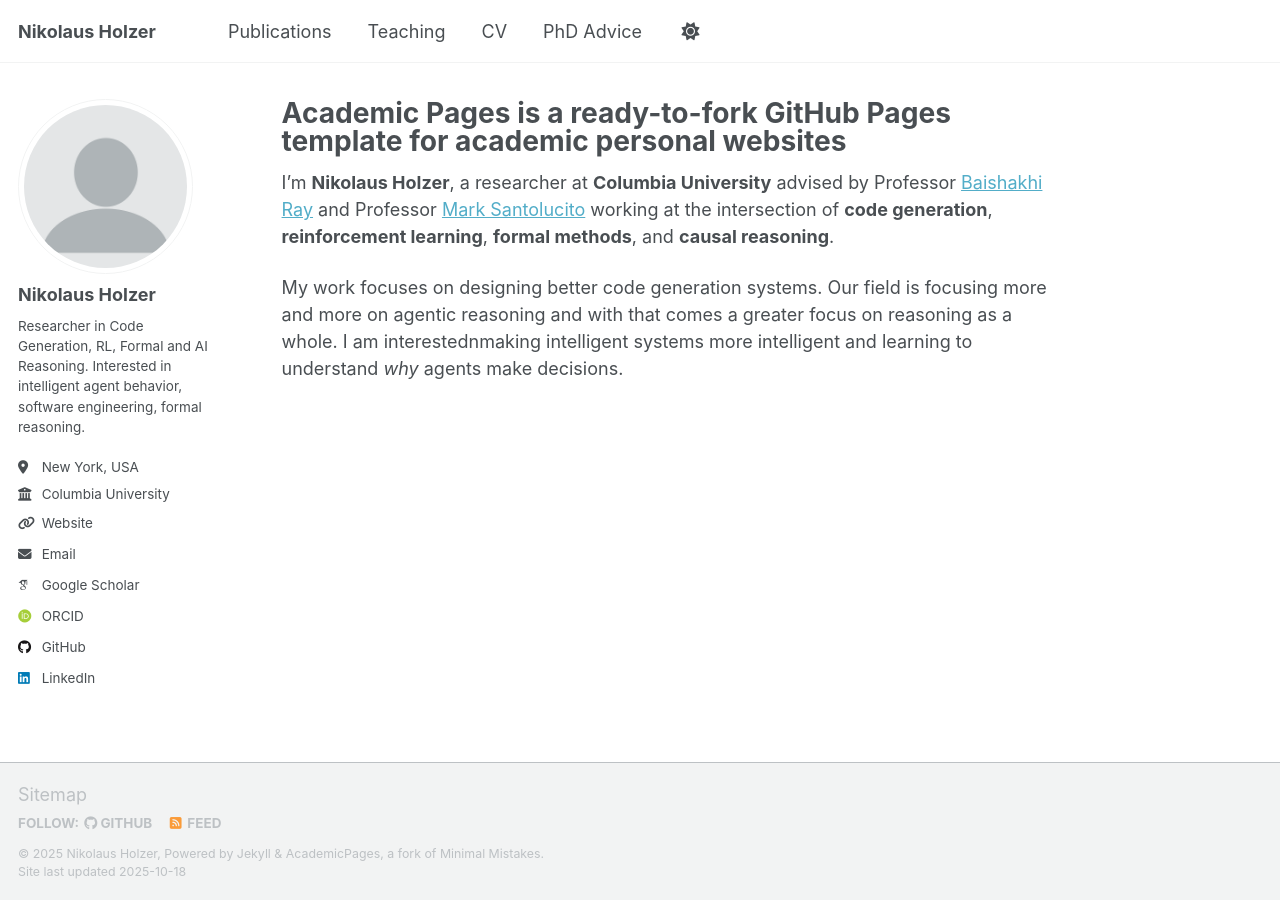
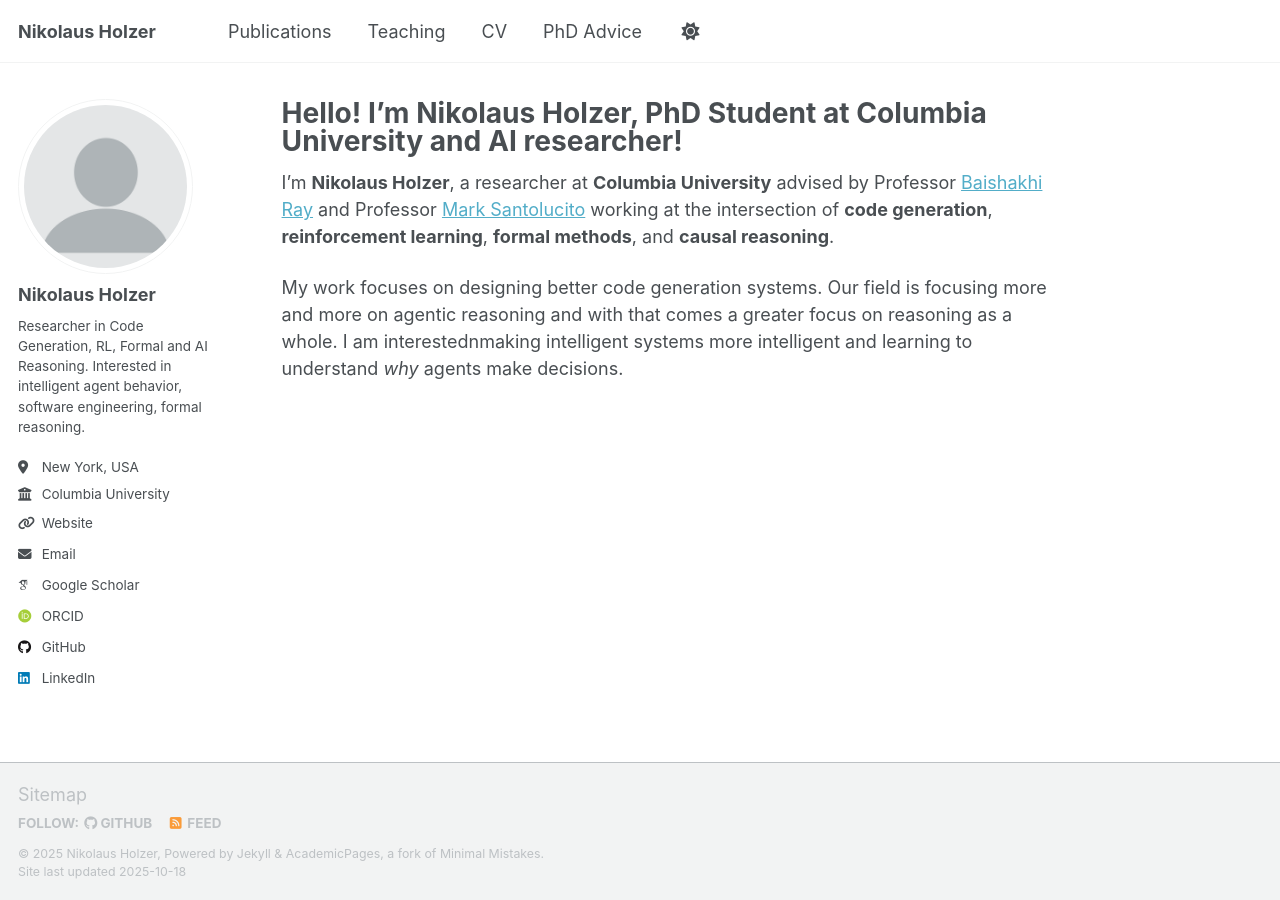
Before and after one commit to nik-hz/nik-hz.github.io, a Jekyll site: the page built from _pages/about.md, in a window 1280 px wide. Built offline with Jekyll 4.4.1, drawn with Linux system fonts in a browser that asks for light colours; some web fonts are replaced; a script that is not in the unit is left out.

```diff
--- a/_pages/about.md
+++ b/_pages/about.md
@@ -1,6 +1,6 @@
 ---
 permalink: /
-title: "Academic Pages is a ready-to-fork GitHub Pages template for academic personal websites"
+title: "Hello! I'm Nikolaus Holzer, PhD Student at Columbia University and AI researcher!"
 author_profile: true
 redirect_from:
   - /about/
```
